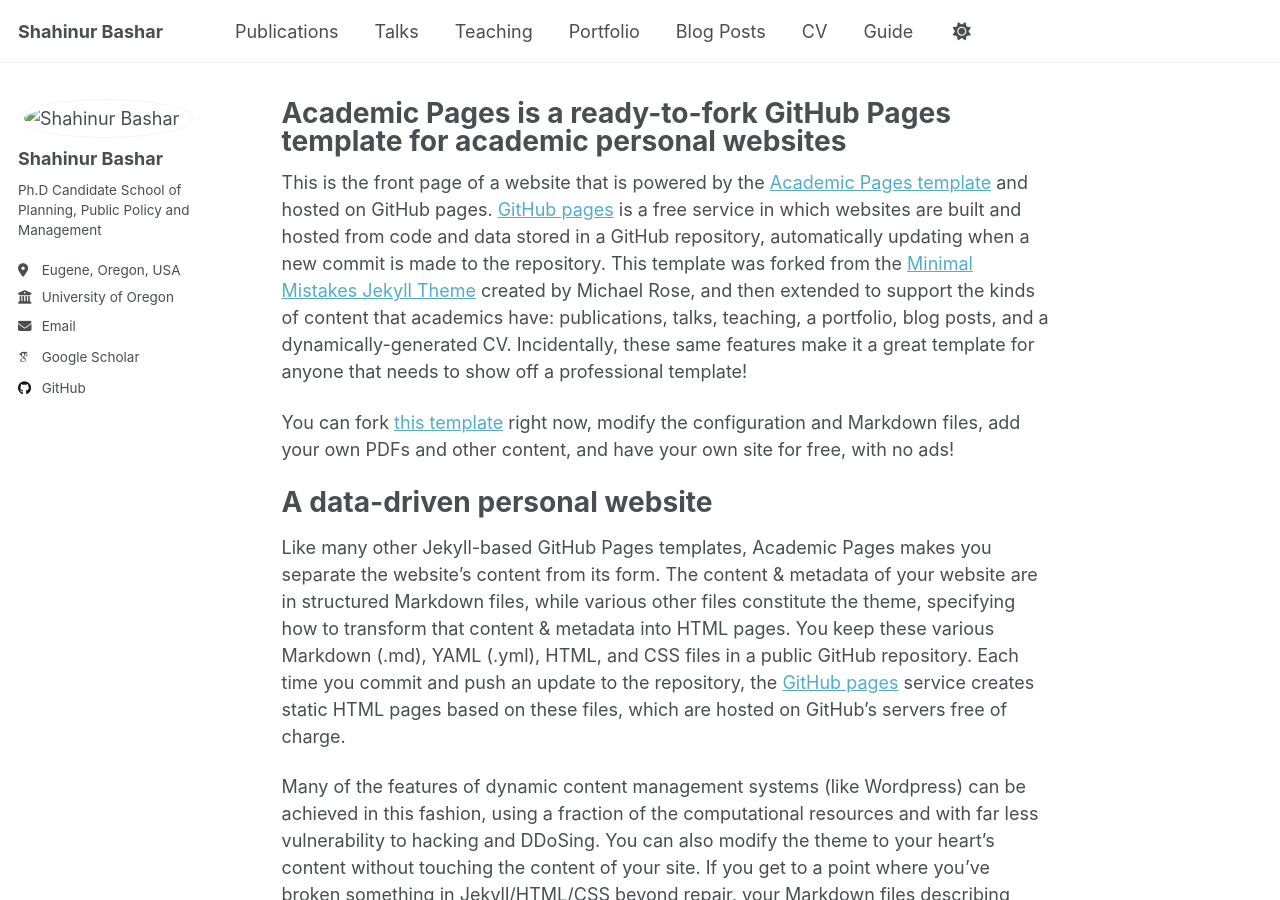
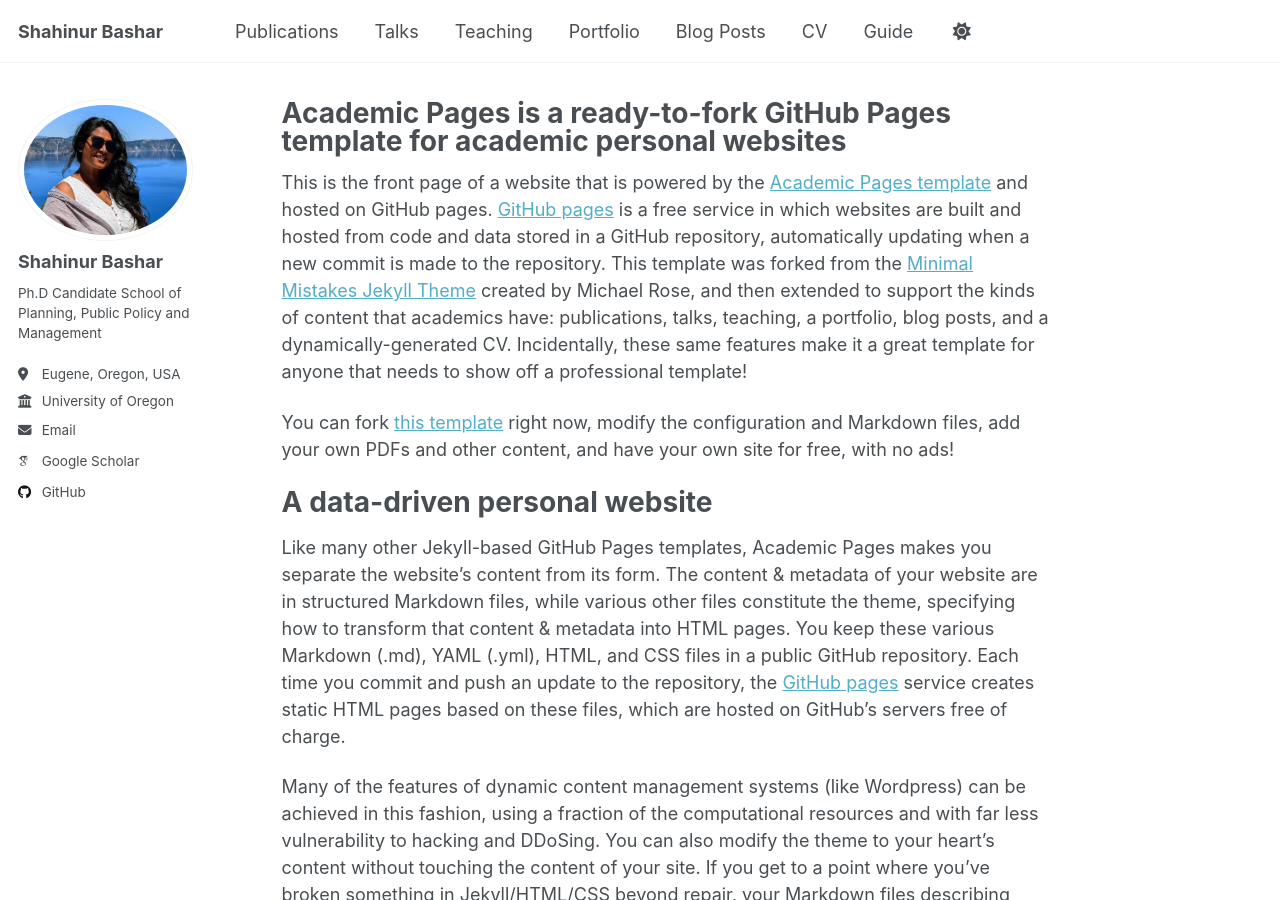
Before and after one commit to Shahinurbashar/Professional-Profile, a Jekyll site: the page built from _pages/about.md, in a window 1280 px wide and 900 px high. Built offline with Jekyll 4.4.1, drawn with Linux system fonts in a browser that asks for light colours; some web fonts are replaced; a script that is not in the unit is left out.

Commit message:
Update _config.yml

```diff
--- a/_config.yml
+++ b/_config.yml
@@ -22,7 +22,7 @@ repository               : "academicpages/academicpages.github.io"
 #               Additional customization can be done by editing /_includes/author-profile.html
 author:
   # Biographic information
-  avatar           : "images/Picture1.jpg"
+  avatar           : "Picture1.jpg"
   name             : "Shahinur Bashar"
   pronouns         : # example: "she/her"
   bio              : "Ph.D Candidate School of Planning, Public Policy and Management"
```
